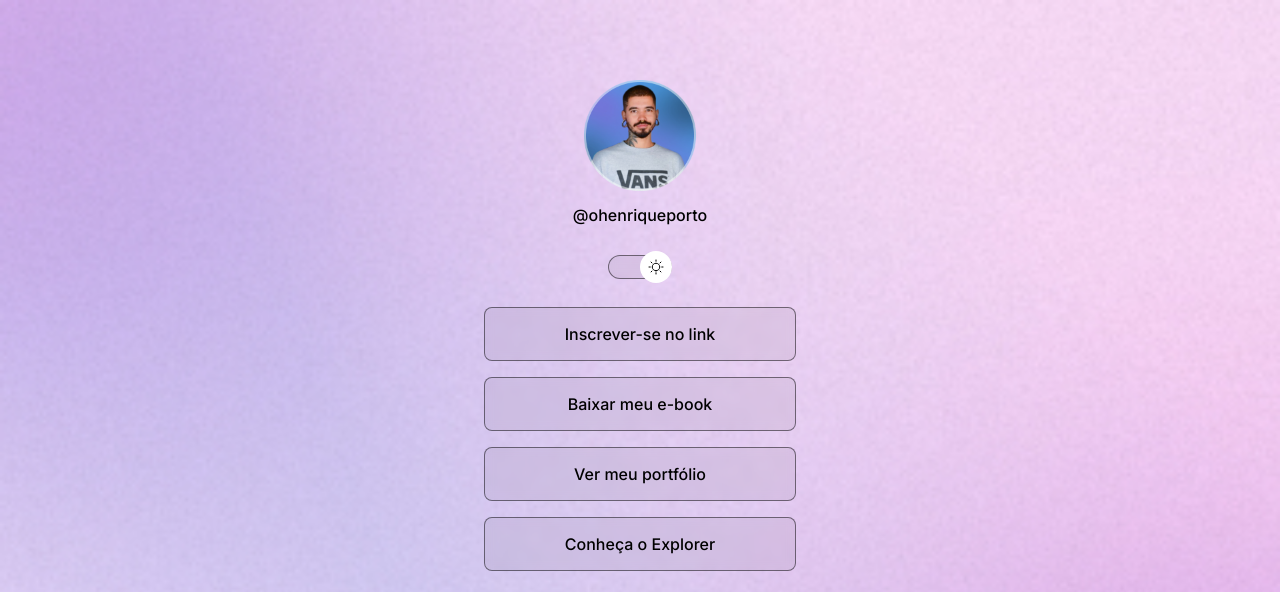
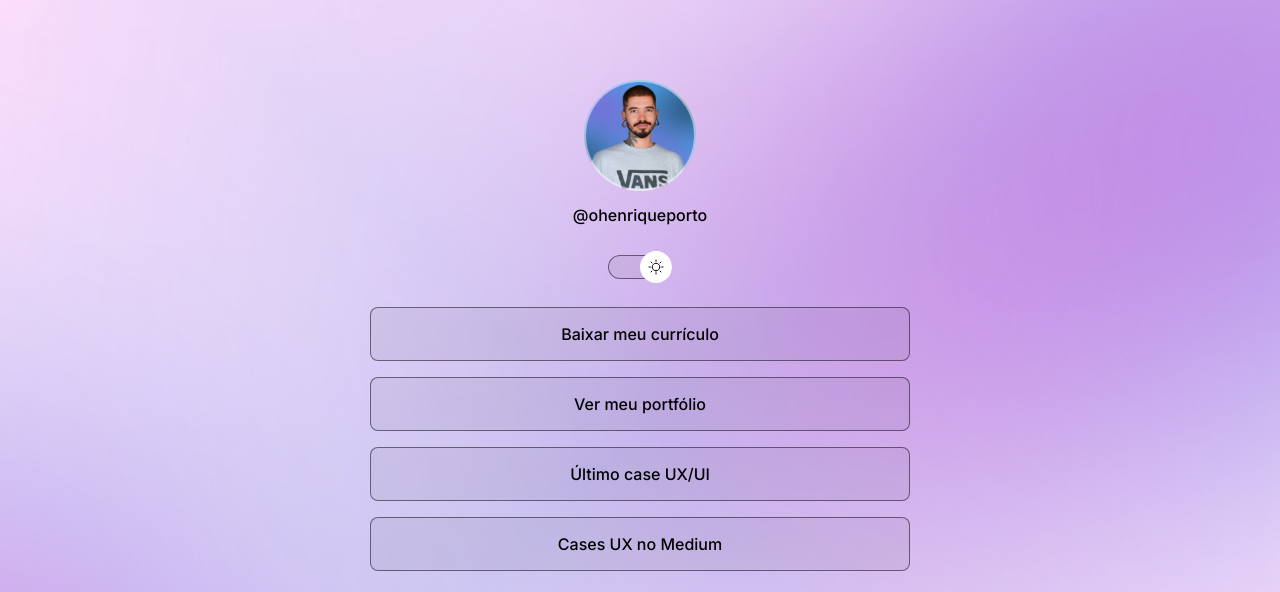
Before and after one commit to ricohps/DevLinks, a plain HTML site: page index.html in a window 1280 px wide. Shown: the top 592 px of the page. Drawn offline with nearby package versions, Linux system fonts and the light colour scheme.

Commit message:
background changes

```diff
--- a/index.html
+++ b/index.html
@@ -10,7 +10,7 @@
 
     <meta charset="UTF-8" />
     <meta name="viewport" content="width=device-width, initial-scale=1.0" />
-    <title>DevLinks</title>
+    <title>DesignLinks</title>
     <link rel="stylesheet" href="./style.css" />
   </head>
   <body>
@@ -27,18 +27,16 @@
 
       <ul>
         <li>
-          <a href="#">Inscrever-se no link</a>
+          <a href="https://drive.google.com/file/d/1TttTvtGLCt7CUHcY_jJzPNuqXKMkBom5/view?usp=sharing" target="_blank">Baixar meu currículo</a>
         </li>
         <li>
-          <a href="#">Baixar meu e-book</a>
+          <a href="https://www.behance.net/rico_hps_919af" target="_blank">Ver meu portfólio</a>
         </li>
         <li>
-          <a href="#">Ver meu portfólio</a>
+          <a href="https://www.behance.net/gallery/163851691/Site-Abstartups-(Associacao-Brasileira-de-Startups)" target="_blank">Último case UX/UI</a>
         </li>
         <li>
-          <a href="https://rocketseat.com.br/explorer" target="_blank"
-            >Conheça o Explorer</a
-          >
+          <a href="https://rico-hps-98.medium.com/" target="_blank">Cases UX no Medium</a>
         </li>
       </ul>
       <div id="social-links">
--- a/style.css
+++ b/style.css
@@ -33,6 +33,7 @@ body {
   */
 
   background: var(--bg-url) no-repeat top center/cover;
+  height: 100vh;
 }
 
 Body * {
@@ -41,7 +42,8 @@ Body * {
 }
 
 #container {
-width: 360px;
+width: 100%;
+max-width: 588px;
 margin: 56px auto 0px;
 padding: 0 24px;
   }
@@ -164,3 +166,15 @@ footer {
  text-align: center;
  font-size: 14px;
 }
+
+/* Media queries */
+
+@media (min-width: 700px){
+  :root{
+    --bg-url: url(./assets/bg-desktop.jpg);
+  }
+
+  .light{
+    --bg-url: url(./assets/bg-desktop-light.jpg);
+  }
+}
```
Also changed, not shown: 1 other file.
